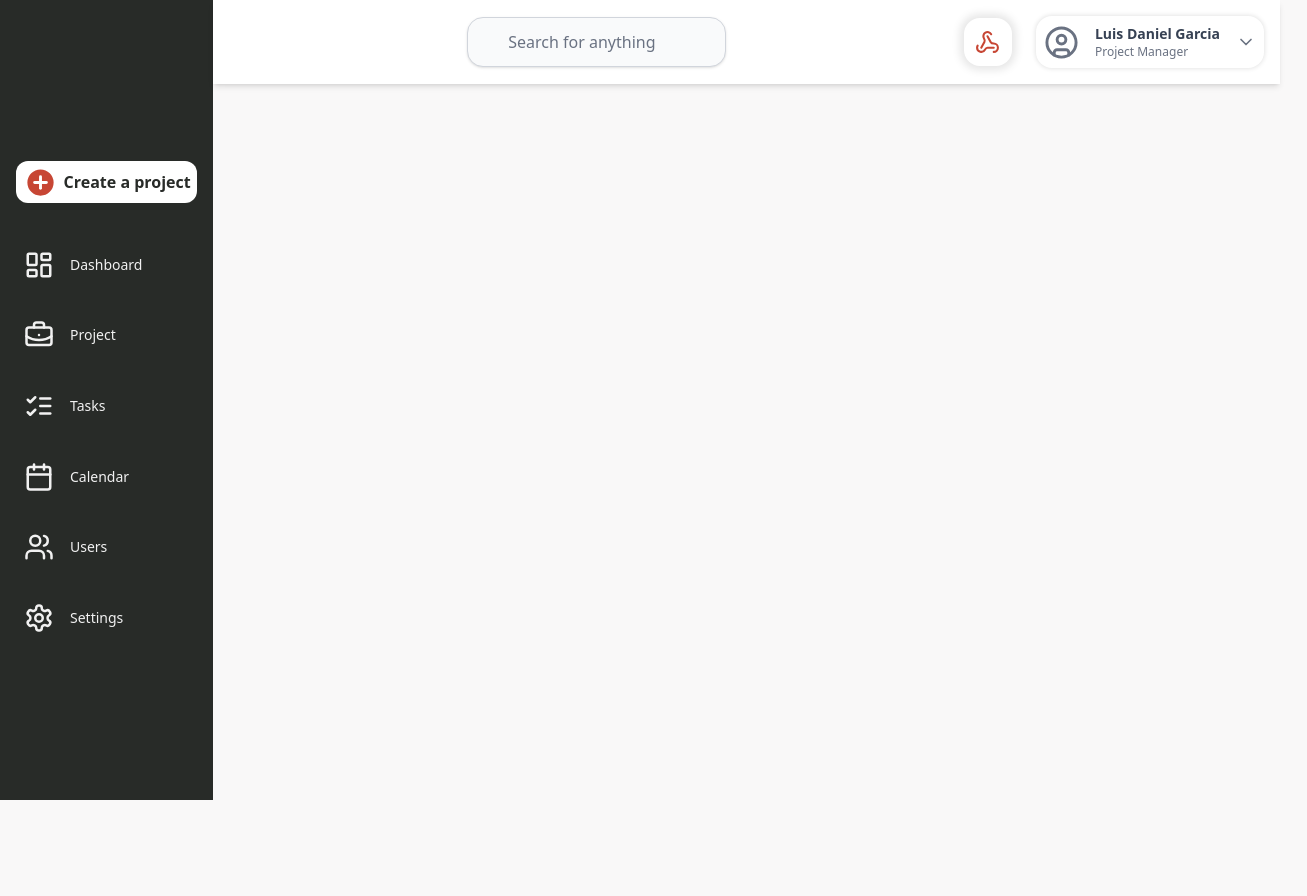
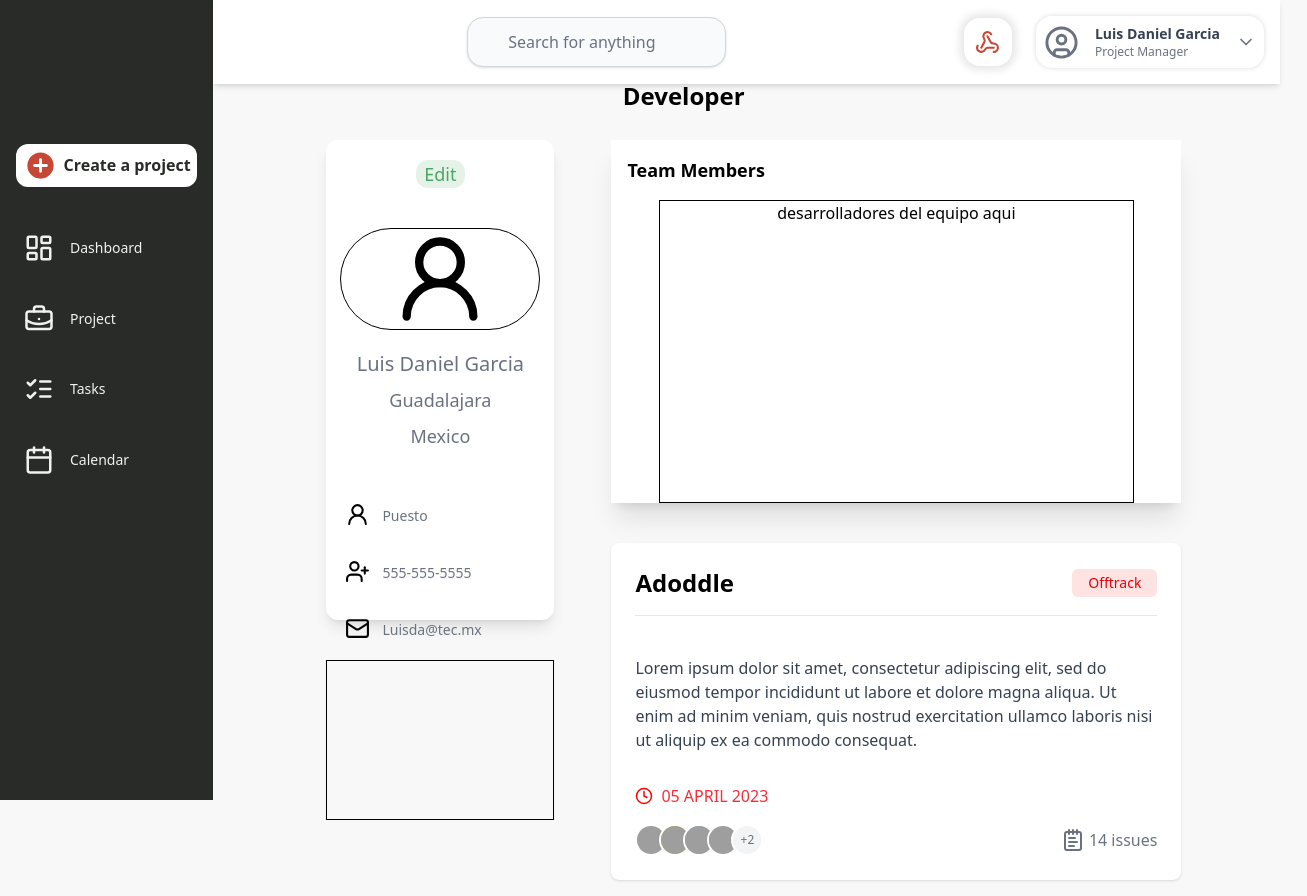
Before and after one commit to HEmilGS/OracleBot, a React (Vite) app: page /user in a window 1280 px wide. Shown: the whole page, 1307 px wide, since content can reach past the window. Before the commit the page ends 800 px from the top, so only its background shows below. Built offline with nearby package versions, Linux system fonts and the light colour scheme; grey boxes are pictures that could not be loaded.

Commit message:
user page

```diff
--- a/src/App.tsx
+++ b/src/App.tsx
@@ -8,6 +8,10 @@ import Tasks from "./pages/Tasks";
 import { BrowserRouter as Router, Route, Routes } from 'react-router-dom';
 import { Task } from './types/Task';
 import Project from "./pages/project";
+import User from "./pages/user";
+
+
+
 
 const App: React.FC = () => {
   const [tasks, setTasks] = useState<Task[]>([]);
@@ -16,11 +20,27 @@ const App: React.FC = () => {
     setTasks([...tasks, task]);
   };
 
+  // Add a default task
+  React.useEffect(() => {
+    const defaultTask: Task = {
+      id: 1, // Unique identifier for the task
+      title: "Default Task", // Title of the task
+      type: "General", // Type or category of the task
+      startDate: "2023-01-01", // Start date of the task
+      dueDate: "2023-01-07", // Due date of the task
+      description: "This is a default task description.", // Detailed description of the task
+      assignee: "John Doe", // Person assigned to the task
+      priority: "Medium", // Priority level of the task (e.g., Low, Medium, High)
+      state: "Pending", // Current state of the task (e.g., Pending, In Progress, Completed)
+    };
+    setTasks([defaultTask]);
+  }, []);
+
   return (
     <div className="flex bg-[#F9F8F8]">
       <Router>
         <SideBar />
-        <div className="w-4/5 ml-[18%] mt-[5%]">
+        <div className="w-4/5 h-full ml-[18%] mt-[5%]">
           <Header />
           <div className="p-4">
             <Routes>
@@ -29,6 +49,7 @@ const App: React.FC = () => {
               <Route path="/focus" element={<FocusMode tasks={tasks} />} />
               <Route path="/create" element={<CreateTask addTask={addTask} />} />
               <Route path="/project" element={<Project />} />
+              <Route path="/user" element={<User />} />
             </Routes>
           </div>
         </div>
--- a/src/Components/SideBar.tsx
+++ b/src/Components/SideBar.tsx
@@ -19,7 +19,7 @@ function SideBar() {
 
   return (
     <div className="bg-[#282B28] h-screen w-1/6 py-32 flex flex-col items-center justify-start fixed top-0 left-0">
-      <nav className="flex flex-col justify-center space-x-4 p-4 h-full w-full">
+      <nav className="flex flex-col justify-start space-x-4 p-4 h-full w-full">
         <div
           className="flex items-center justify-center h-1/12 w-full bg-white rounded-xl text-[#282B28] font-bold cursor-pointer"
           onClick={() => handleRoute('/create-project')}
@@ -68,25 +68,7 @@ function SideBar() {
           Calendar
         </div>
 
-        <div
-          className={`mt-7 text-sm flex items-center justify-start h-1/12 w-full rounded-lg cursor-pointer pm ${
-            isActive('/users') ? 'bg-white text-black' : 'text-[#F1F1F1] hover:bg-white hover:text-black'
-          }`}
-          onClick={() => handleRoute('/users')}
-        >
-          <Users size={30} className="mr-4 ml-2" strokeWidth={2} />
-          Users
-        </div>
 
-        <div
-          className={`mt-7 text-sm flex items-center justify-start h-1/12 w-full rounded-lg cursor-pointer pm ${
-            isActive('/settings') ? 'bg-white text-black' : 'text-[#F1F1F1] hover:bg-white hover:text-black'
-          }`}
-          onClick={() => handleRoute('/settings')}
-        >
-          <Settings size={30} className="mr-4 ml-2" strokeWidth={2} />
-          Settings
-        </div>
       </nav>
     </div>
   );
--- a/src/Components/header.tsx
+++ b/src/Components/header.tsx
@@ -28,7 +28,9 @@ const handleRoute = (path: string) => {
         <Webhook size={25} className="text-[#C74634]"/>
         </button>
 
-        <button className='flex items-center rounded-2xl p-2 shadow-[0px_0px_4px_1px_rgba(0,_0,_0,_0.1)] cursor-pointer text-sm'>
+        <button className='flex items-center rounded-2xl p-2 shadow-[0px_0px_4px_1px_rgba(0,_0,_0,_0.1)] cursor-pointer text-sm'
+        onClick={() => handleRoute('/user')}
+        >
           <CircleUser size={35} className="text-gray-500 mr-4" />
           <div className="text-left">
             <p className="text-gray-700 font-semibold">Luis Daniel Garcia</p>
--- a/src/pages/Tasks.tsx
+++ b/src/pages/Tasks.tsx
@@ -17,18 +17,7 @@ function Tasks({ tasks }: TasksProps) {
     const addTask = () => {
         if (newTask.trim() !== '') {
             // Agrega la nueva tarea al principio del array
-            const defaultTask: Task = {
-                id: tasks.length + 1,
-                title: 'Default Task',
-                state: 'Pending',
-                dueDate: 'No Deadline',
-                priority: 'Medium',
-                type: 'General', // Example value
-                startDate: 'No Start Date', // Example value
-                description: 'Default description', // Example value
-                assignee: 'Unassigned', // Example value
-            };
-            setTasks([defaultTask, newTask, ...tasks]);
+
             setNewTask('');
         }
     };
--- a/src/pages/project.tsx
+++ b/src/pages/project.tsx
@@ -4,8 +4,8 @@ export default function Project() {
     return (
         // pendiente de hacer un map para mostrar los proyectos
       <div className="min-h-screen p-6">
-        <div className="max-w-7xl mx-auto grid grid-cols-1 md:grid-cols-2 gap-6">
-          <div className="bg-white rounded-lg shadow-sm p-6">
+        <div className="max-w-7xl mx-auto grid grid-cols-1 md:grid-cols-2 gap-6 ">
+          <div className="bg-white rounded-lg shadow-sm p-6 ">
             <div className="flex justify-between items-center mb-4">
                 {/* nombre del proyecto */}
               <h2 className="text-2xl font-bold">Adoddle</h2>
--- /dev/null
+++ b/src/pages/user.tsx
@@ -0,0 +1,132 @@
+import { NotepadText, Clock, UserRound, UserPlus, Mail} from "lucide-react";
+
+function User() {
+    // text-lg  w-auto px-2 rounded-xl  ml-6
+
+    return(
+        <div className="flex h-screen ml-20  ">
+
+            {/* usercard y horas trabajadas */}
+            <div className=" h-full  w-1/4 flex flex-col  ">
+                <div className="bg-white flex flex-col items-center w-full h-3/5 mt-15 pt-5 shadow-lg rounded-xl">
+                    <div className="bg-[#4BA665]/15 text-[#4BA665] w-auto px-2 rounded-xl text-lg ">Edit</div>
+
+                    <div className="flex flex-col items-center justify-center mt-10 border rounded-full h-50 w-50">
+                    <UserRound size={100}/>
+                    </div>
+                    <h1 className="text-xl text-gray-500 mt-5">Luis Daniel Garcia</h1>
+                    <h1 className="text-lg text-gray-500 mt-2">Guadalajara</h1>
+                    <h1 className="text-lg text-gray-500 mt-2">Mexico</h1>
+                    <div className="w-5/6 h-px bg-gray-400 mt-5"></div>
+                    <div className="flex flex-row w-5/6 mt-8">
+                    <UserRound size={25}/>
+                    <h1 className="text-sm text-gray-500 ml-3 mt-1">Puesto</h1>
+                    </div>
+
+                    <div className="flex flex-row w-5/6 mt-8">
+                    <UserPlus size={25}/>
+                    <h1 className="text-sm text-gray-500 ml-3 mt-1">555-555-5555</h1>
+                    </div>
+
+                    <div className="flex flex-row w-5/6 mt-8">
+                    <Mail size={25}/>
+
+                    <h1 className="text-sm text-gray-500 ml-3 mt-1">Luisda@tec.mx</h1>
+                    </div>
+
+
+
+                </div>
+                <div className="border h-1/5 mt-10"></div>
+            </div>
+
+            {/* team member y proyecto */}
+
+            <div className=" w-3/4 flex flex-col items-center ">
+
+            <div className="w-full flex flex-row justify-between items-center ml-[20%] mb-7">
+
+            <h1 className="text-2xl font-bold">Developer</h1>
+            </div>
+
+            <div className="flex items-center flex-col bg-white shadow-xl w-5/6 h-2/4 mb-10 ">
+                <div className="flex flex-row justify-between items-center p-4 text-lg font-bold w-full ">
+                    Team Members
+                </div>
+
+                <div className="border w-5/6 h-5/6 flex justify-center">desarrolladores del equipo aqui</div>
+
+
+            </div>
+
+             {/* tarjeta de proyecto */}
+            <div className="w-5/6">
+            <div className="bg-white rounded-lg shadow-sm p-6">
+            <div className="flex justify-between items-center mb-4">
+                {/* nombre del proyecto */}
+              <h2 className="text-2xl font-bold">Adoddle</h2>
+              <div className="flex space-x-3">
+
+                <span className="bg-red-100 text-red-600 px-4 py-1 rounded-md text-sm">Offtrack</span>
+              </div>
+            </div>
+            <div className="border-t border-gray-200 pt-4 mb-6"></div>
+            {/* descripcion del proyecto */}
+            <p className="text-gray-700 mb-8">
+              Lorem ipsum dolor sit amet, consectetur adipiscing elit, sed do eiusmod tempor incididunt ut labore et
+              dolore magna aliqua. Ut enim ad minim veniam, quis nostrud exercitation ullamco laboris nisi ut aliquip ex
+              ea commodo consequat.
+            </p>
+            <div className="flex justify-between items-center">
+              <div className="flex items-center space-x-2">
+              <Clock stroke="red" size={18}/>
+                {/* creacion */}
+                <span className="text-red-500 font-medium">05 APRIL 2023</span>
+              </div>
+            </div>
+            <div className="flex justify-between items-center mt-4 ">
+              <div className="flex -space-x-2">
+                {/* usuarios activos opcional */}
+                <img
+                  className="h-8 w-8 rounded-full border-2 border-white"
+                  src="/placeholder.svg?height=32&width=32"
+                  alt="User avatar"
+                />
+                <img
+                  className="h-8 w-8 rounded-full border-2 border-white bg-yellow-300"
+                  src="/placeholder.svg?height=32&width=32"
+                  alt="User avatar"
+                />
+                <img
+                  className="h-8 w-8 rounded-full border-2 border-white bg-blue-300"
+                  src="/placeholder.svg?height=32&width=32"
+                  alt="User avatar"
+                />
+                <img
+                  className="h-8 w-8 rounded-full border-2 border-white"
+                  src="/placeholder.svg?height=32&width=32"
+                  alt="User avatar"
+                />
+                <span className="flex items-center justify-center h-8 w-8 rounded-full border-2 border-white bg-gray-100 text-xs text-gray-500">
+                  +2
+                </span>
+              </div>
+
+              {/* numero de tareas pendientes */}
+              <div className="flex items-center text-gray-500">
+              <NotepadText className="mr-1"/>
+
+                <span>14 issues</span>
+              </div>
+            </div>
+          </div>
+            </div>
+
+            </div>
+
+        </div>
+    )
+
+}
+
+export default User;
```
